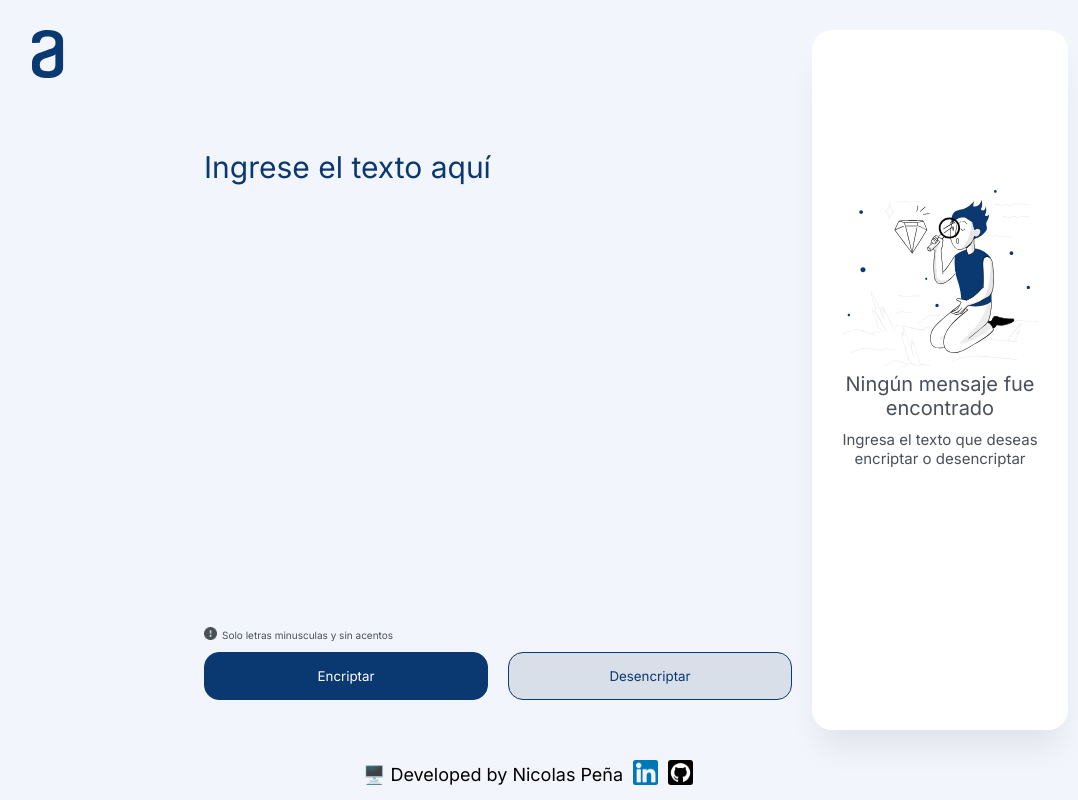
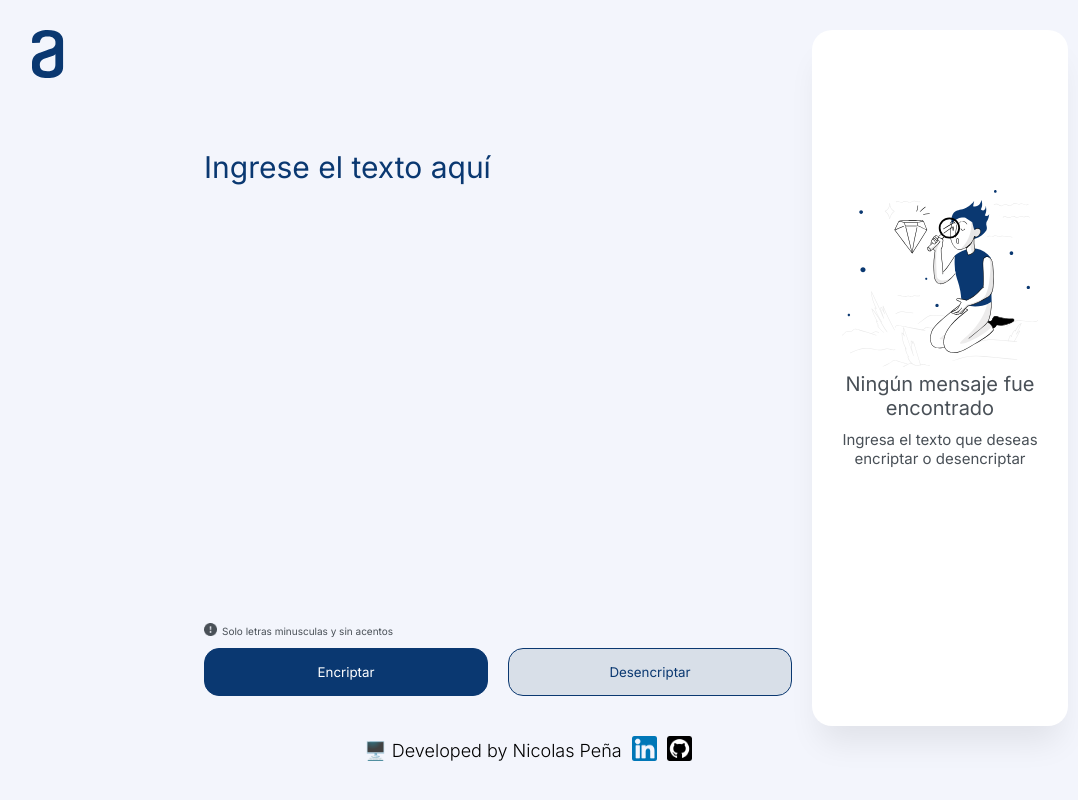
Before and after one commit to Nicolasp-dev/-text-encryptor-AluraOracle, a plain HTML site: page index.html in a window 1280 px wide. Shown: the whole page, without its empty margins (112-1190 px from the left). Drawn offline with Linux system fonts and the light colour scheme.

Commit message:
Footer fixed

```diff
--- a/styles.css
+++ b/styles.css
@@ -29,9 +29,9 @@ main{
   display:flex;
   flex: wrap;
   gap: 2rem;
-  height: 95vh;
+  height: 92vh;
   width: 100vw;
-  padding: 3rem 10rem;
+  padding: 3rem 10rem 1rem;
 }
 
 .logo__container{
@@ -209,6 +209,7 @@ footer{
   width: 100%;
   font-size: 1.8rem;
   text-align: center;
+  font-weight: 300;
 }
 
 footer span a img{
```
